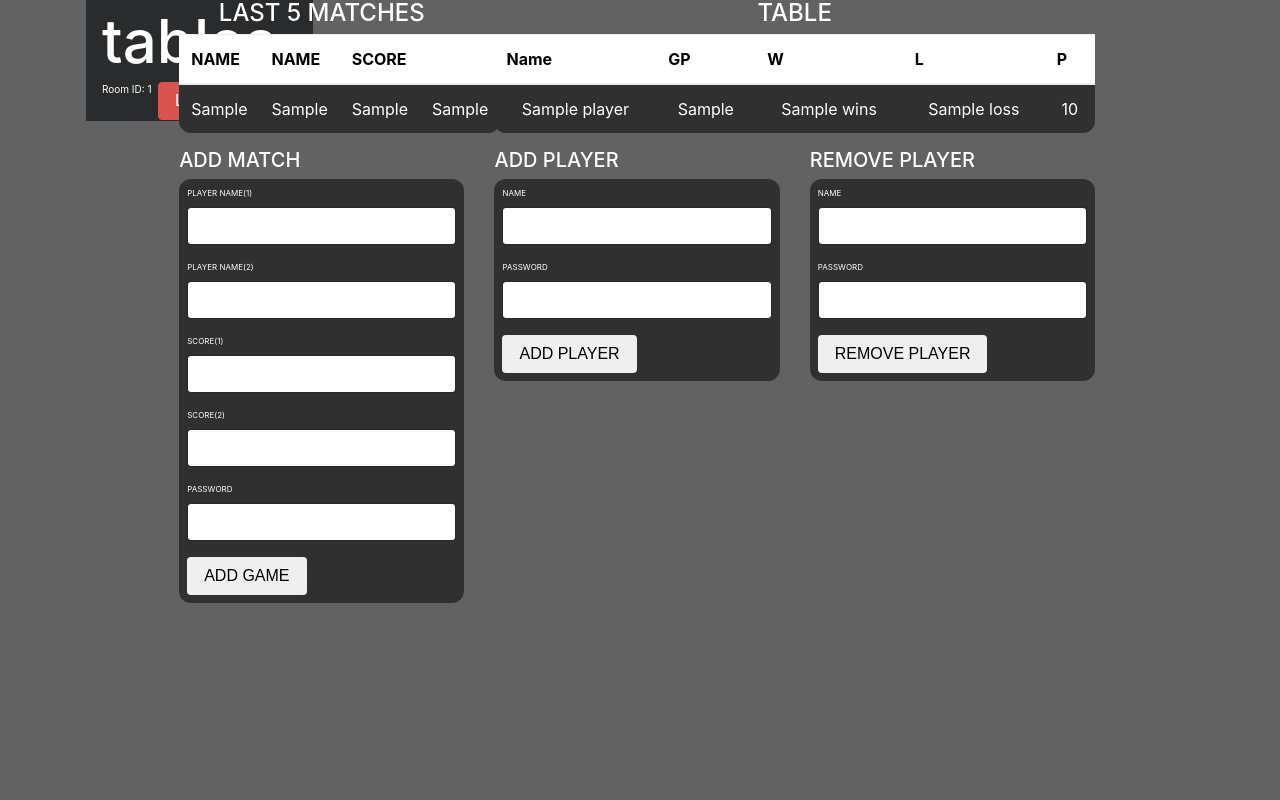
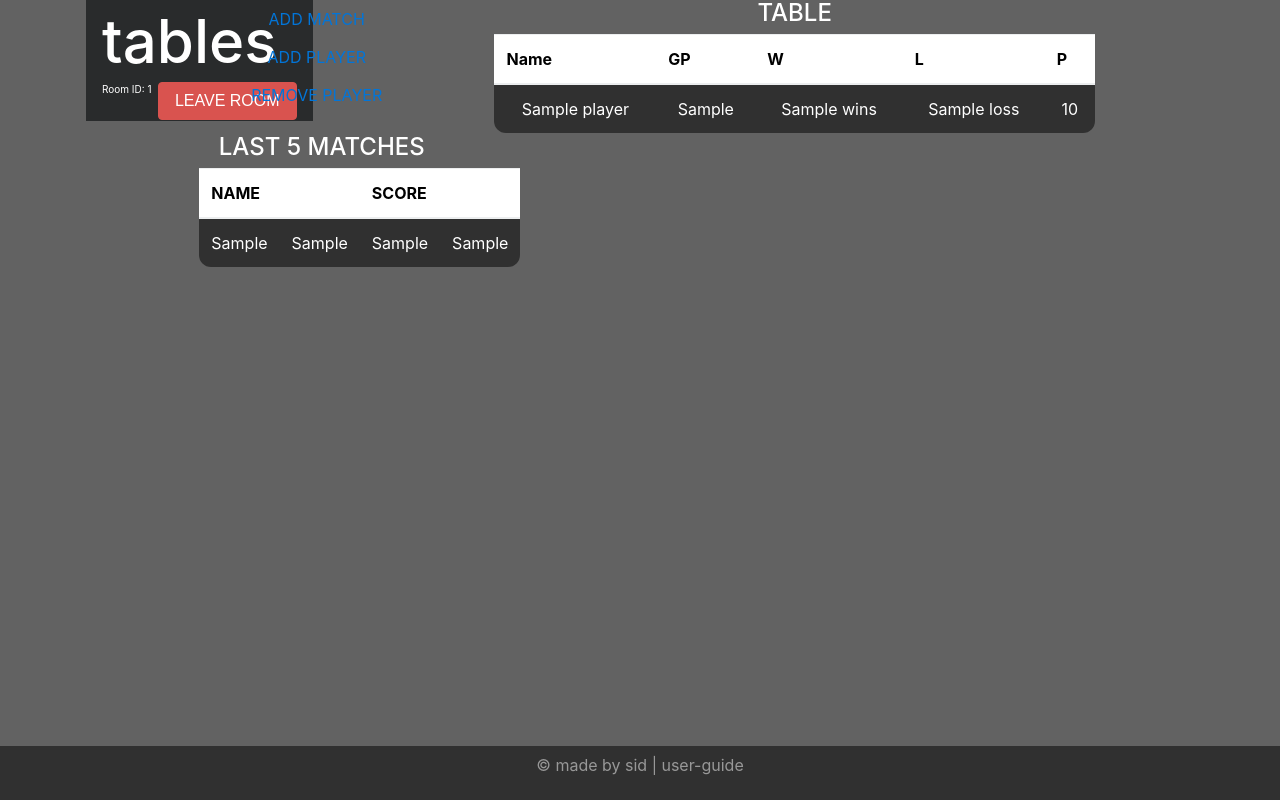
Before and after one commit to sid-hant/tables, a Flask app: template src/templates/dashboard.html in a window 1280 px wide. Run offline with Flask 2, Linux system fonts and the light colour scheme; the template is opened without the code that fills it: most values are stand-ins (such as "Sample title", 1, 10 or a date in 2020); some libraries are stand-ins or nearby versions.

Commit message:
v0.2.1
Changes in UI

```diff
--- a/src/static/css/main.css
+++ b/src/static/css/main.css
@@ -1,13 +1,35 @@
-
-.settings form button{
-
-
+.last-5-table{
+    background-color: rgb(48,48,48);
+    border-radius:12px;
 }
 
+.last-5{
+    padding-top: 20px;
+    width: 275px;
+    color: white;
+}
+
+.togg-but{
+    width:275px;
+}
+
+.card-body{
+    padding:0px;
+}
+
+.foot{
+    position: fixed;
+    left: 0;
+    bottom: 0;
+    width: 100%;
+    background-color: rgb(48,48,48);
+    color: white;
+    padding: 0px;
+    text-align: center;
+}
 .settings form{
     background-color:rgb(48,48,48);
     color:white;
-    border-radius:12px;
     padding: 8px;
     font: arial;
     font-size: 8px;
@@ -37,7 +59,6 @@
     text-align:center;
     font: arial;
 }
-
 
 .table-match-leader{
     padding-left: 14%;
@@ -83,7 +104,6 @@
     background: rgb(98, 98, 98);
 }
 
-
 .container {
     background: rgb(98, 98, 98;
 }
--- a/src/templates/base.html
+++ b/src/templates/base.html
@@ -17,4 +17,12 @@
 
     {% endblock %}
     </body>
+
+<div class="navbar navbar-inverse navbar-fixed-bottom foot" role="navigation">
+    <div class="container">
+        <div class="navbar-text pull-left">
+            <p>© made by sid | user-guide</p>
+        </div>
+    </div>
+</div>
 </html>
--- a/src/templates/dashboard.html
+++ b/src/templates/dashboard.html
@@ -12,13 +12,84 @@
 <!--End Nav Bar-->
 
 <div class="container row table-match-leader">
-   <div class="col-md-4 recent-matches-div">
+
+    <div class="col-md-4 settings">
+        <a class="btn btn-outline-light togg-but" data-toggle="collapse" href="#multiCollapseADDMATCH" role="button" aria-expanded="false" aria-controls="multiCollapseExample1">
+         ADD MATCH
+         </a>
+        <div class="collapse multi-collapse" id="multiCollapseADDMATCH">
+            <div class="card card-body">
+                <form id="form-add-match" action="/matches/add" method="post">
+                    <div class="form-group">
+                        <label for="p1">PLAYER NAME(1)</label>
+                        <input type="text" id="p1" class="form-control" name="p1">
+                    </div>
+                    <div class="form-group">
+                        <label for="p2">PLAYER NAME(2)</label>
+                        <input type="text" id="p2" class="form-control" name="p2">
+                    </div>
+                    <div class="form-group">
+                        <label for="p1score">SCORE(1)</label>
+                        <input type="number" id="p1score" class="form-control" name="p1score">
+                    </div>
+                    <div class="form-group">
+                        <label for="p2score">SCORE(2)</label>
+                        <input type="number" id="p2score" class="form-control" name="p2score">
+                    </div>
+                    <div class="form-group">
+                        <label for="ppassword">PASSWORD</label>
+                        <input type="password" id="ppassword" class="form-control" name="password">
+                    </div>
+                    <button type="submit" class="btn btn-outline-light">ADD GAME</button>
+                </form>
+            </div>
+        </div>
+        <br>
+        <a class="btn btn-outline-light togg-but" data-toggle="collapse" href="#multiCollapseADDPLAYER" role="button" aria-expanded="false" aria-controls="multiCollapseExample1">
+         ADD PLAYER
+         </a>
+        <div class="collapse multi-collapse" id="multiCollapseADDPLAYER">
+            <div class="card card-body">
+                <form id="form-add" action="/players/add" method="post">
+                    <div class="form-group">
+                        <label for="player_name">NAME</label>
+                        <input type="text" id="player_name" class="form-control" name="player_name">
+                    </div>
+                    <div class="form-group">
+                        <label for="password">PASSWORD</label>
+                        <input type="password" id="password" class="form-control" name="password">
+                    </div>
+                    <button type="submit" class="btn btn-outline-light">ADD PLAYER</button>
+                </form>
+            </div>
+        </div>
+        <br>
+        <a class="btn btn-outline-light togg-but" data-toggle="collapse" href="#multiCollapseREMPLAYER" role="button" aria-expanded="false" aria-controls="multiCollapseExample1">
+         REMOVE PLAYER
+         </a>
+        <div class="collapse multi-collapse" id="multiCollapseREMPLAYER">
+            <div class="card card-body">
+                <form id="form-remove" action="/players/remove" method="post">
+                    <div class="form-group">
+                        <label for="player_name">NAME</label>
+                        <input type="text" id="remove_player_name" class="form-control" name="player_name">
+                    </div>
+                    <div class="form-group">
+                        <label for="password">PASSWORD</label>
+                        <input type="password" id="remove_password" class="form-control" name="password">
+                    </div>
+                    <button type="submit" class="btn btn-outline-light">REMOVE PLAYER</button>
+                </form>
+            </div>
+
+        </div>
+              <div class="container last-5">
                 <h4 class="labels-for-tables">LAST 5 MATCHES</h4>
-      <table class="table table-condensed">
+                <table class="table table-condensed last-5-table">
                     <thead>
                         <tr class="table-headers">
                             <th scope="col">NAME</th>
-               <th scope="col">NAME</th>
+                            <th scope="col"></th>
                             <th scope="col">SCORE</th>
                             <th scope="col"></th>
                         </tr>
@@ -35,6 +106,10 @@
                     </tbody>
                 </table>
             </div>
+
+    </div>
+
+
     <div class="col-md-8 recent-matches-div">
         <h4 class="labels-for-tables">TABLE</h4>
         <table class="table">
@@ -62,63 +137,5 @@
     </div>
 </div>
 
-<div class="container row table-match-leader">
-   <div class="col-md-4 settings">
-       <h5 class="match-label">ADD MATCH</h5>
-      <form id="form-add-match" action="/matches/add" method="post">
-         <div class="form-group">
-            <label for="p1">PLAYER NAME(1)</label>
-            <input type="text" id="p1" class="form-control" name="p1">
-         </div>
-         <div class="form-group">
-            <label for="p2">PLAYER NAME(2)</label>
-            <input type="text" id="p2" class="form-control" name="p2">
-         </div>
-         <div class="form-group">
-            <label for="p1score">SCORE(1)</label>
-            <input type="number" id="p1score" class="form-control" name="p1score">
-         </div>
-         <div class="form-group">
-            <label for="p2score">SCORE(2)</label>
-            <input type="number" id="p2score" class="form-control" name="p2score">
-         </div>
-         <div class="form-group">
-            <label for="ppassword">PASSWORD</label>
-            <input type="password" id="ppassword" class="form-control" name="password">
-         </div>
-         <button type="submit" class="btn btn-outline-light">ADD GAME</button>
-      </form>
-   </div>
-   <div class="col-md-4 settings">
-       <h5 class="match-label">ADD PLAYER</h5>
-      <form id="form-add" action="/players/add" method="post">
-         <div class="form-group">
-            <label for="player_name">NAME</label>
-            <input type="text" id="player_name" class="form-control" name="player_name">
-         </div>
-         <div class="form-group">
-            <label for="password">PASSWORD</label>
-            <input type="password" id="password" class="form-control" name="password">
-         </div>
-         <button type="submit" class="btn btn-outline-light">ADD PLAYER</button>
-      </form>
-   </div>
-   <div class="col-md-4 settings">
-       <h5 class="match-label">REMOVE PLAYER</h5>
-      <form id="form-remove" action="/players/remove" method="post">
-         <div class="form-group">
-            <label for="player_name">NAME</label>
-            <input type="text" id="remove_player_name" class="form-control" name="player_name">
-         </div>
-         <div class="form-group">
-            <label for="password">PASSWORD</label>
-            <input type="password" id="remove_password" class="form-control" name="password">
-         </div>
-         <button type="submit" class="btn btn-outline-light">REMOVE PLAYER</button>
-      </form>
-      <h5 class="error-label">{{ error_msg}}</h5>
-   </div>
-</div>
-
 
 {% endblock %}
```
Lines whose indentation alone changed are shown as unchanged.
